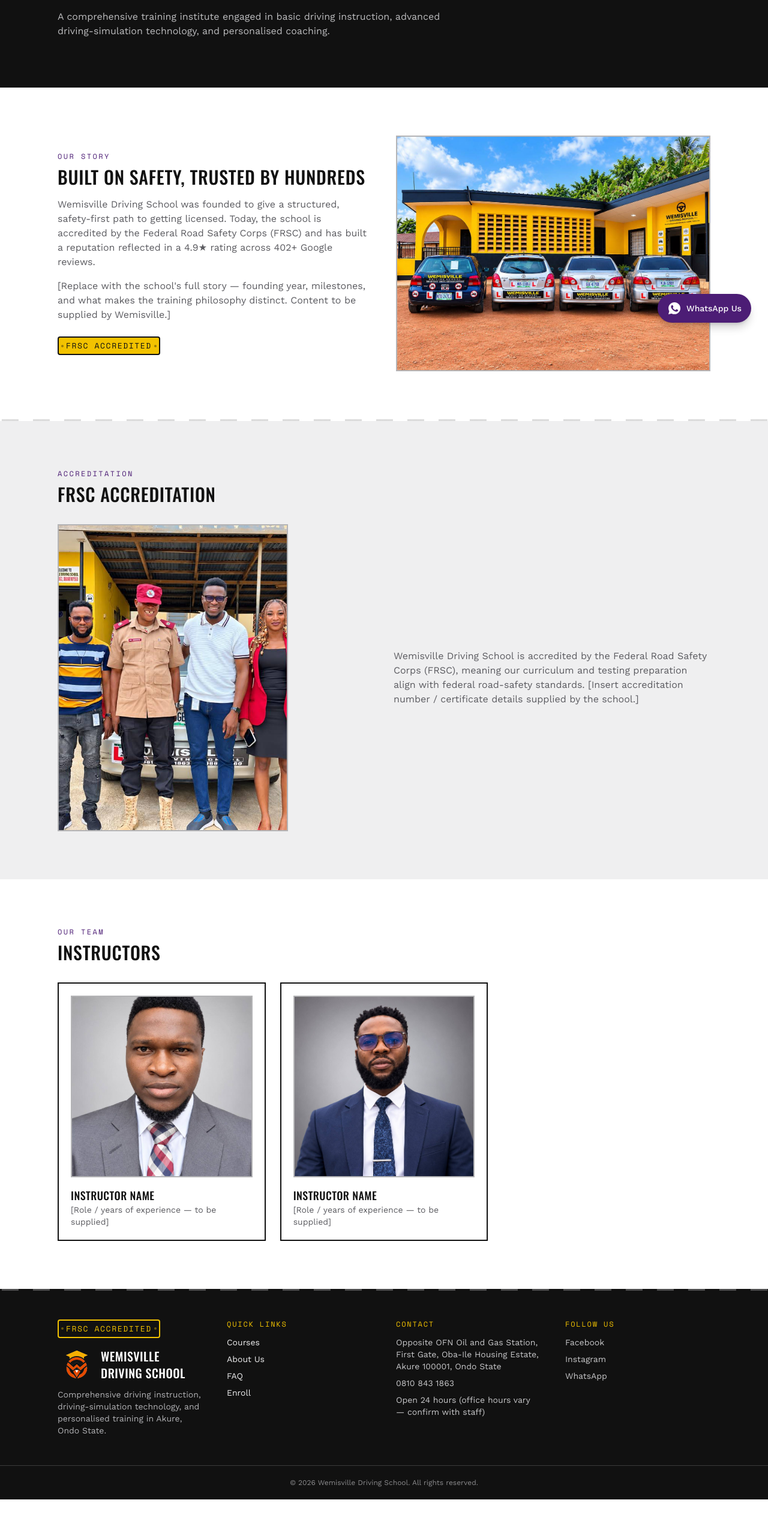
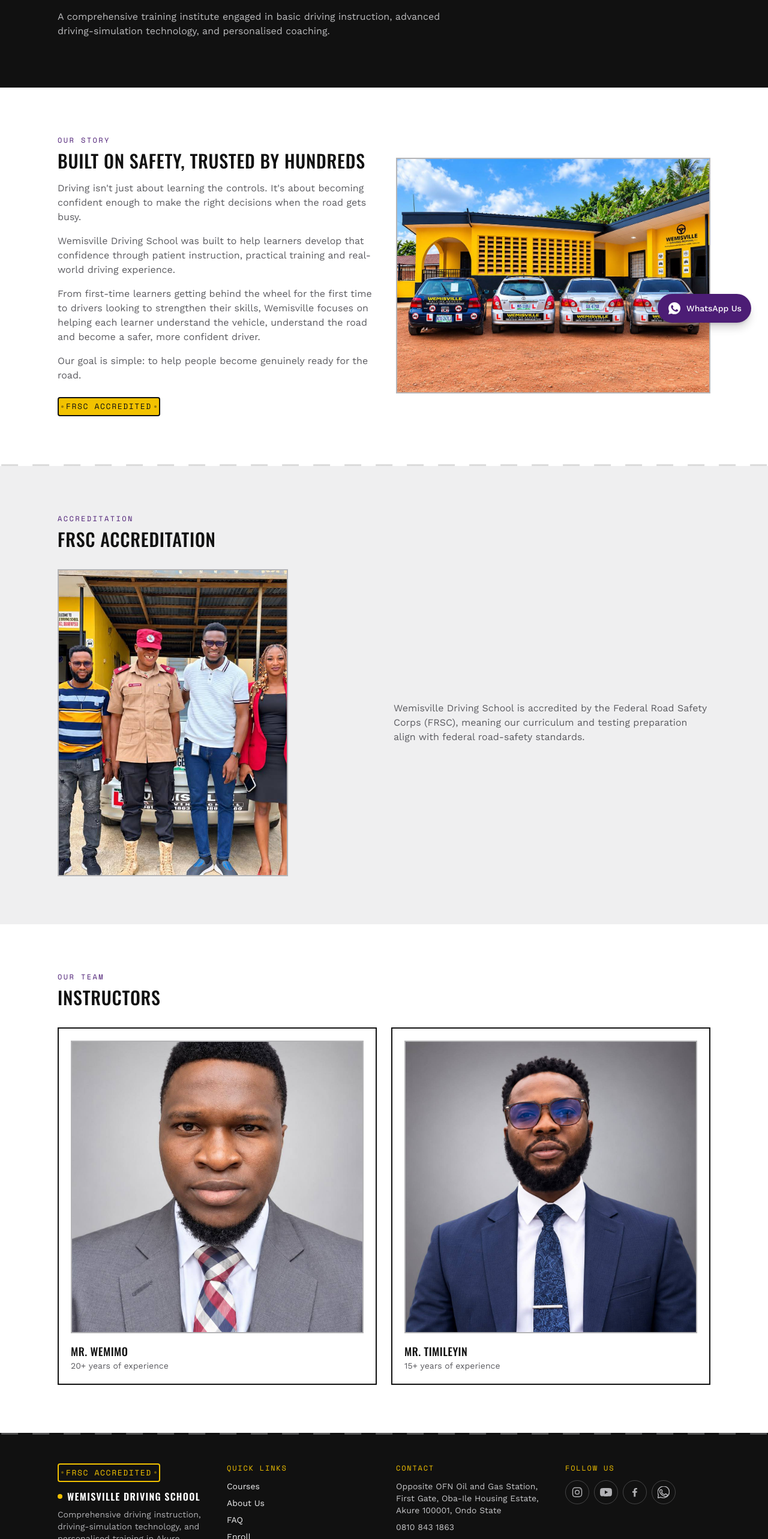
Before and after one commit to Adeelijah/wemisvilledrivingschool, a Next.js app: page /about in a window 1280 px wide. Shown: the part 234-2800 px from the top of the page at 60% size. Before the commit the page ends 2734 px from the top, so only its background shows below. Built offline with nearby package versions, Linux system fonts and the light colour scheme.

Commit message:
feat: update Wemisville site content and navigation

```diff
--- a/app/(site)/about/page.js
+++ b/app/(site)/about/page.js
@@ -3,7 +3,6 @@
 import PlateBadge from "@/components/PlateBadge";
 import Image from "next/image";
 import LaneDivider from "@/components/LaneDivider";
-import { site } from "@/lib/site";
 
 export const metadata = {
   title: "About Us | Wemisville Driving School",
@@ -27,13 +26,16 @@
               Built on safety, trusted by hundreds
             </h2>
             <p className="mt-4 text-slate">
-              Wemisville Driving School was founded to give a structured, safety-first path to
-              getting licensed. Today, the school is accredited by the Federal Road Safety Corps (FRSC) and has
-              built a reputation reflected in a {site.rating}★ rating across {site.reviewCount}+ Google reviews.
+              Driving isn&apos;t just about learning the controls. It&apos;s about becoming confident enough to make the right decisions when the road gets busy.
             </p>
             <p className="mt-4 text-slate">
-              [Replace with the school's full story — founding year, milestones, and what makes the training
-              philosophy distinct. Content to be supplied by Wemisville.]
+              Wemisville Driving School was built to help learners develop that confidence through patient instruction, practical training and real-world driving experience.
+            </p>
+            <p className="mt-4 text-slate">
+              From first-time learners getting behind the wheel for the first time to drivers looking to strengthen their skills, Wemisville focuses on helping each learner understand the vehicle, understand the road and become a safer, more confident driver.
+            </p>
+            <p className="mt-4 text-slate">
+              Our goal is simple: to help people become genuinely ready for the road.
             </p>
             <div className="mt-6">
               <PlateBadge tone="yellow">FRSC ACCREDITED</PlateBadge>
@@ -69,8 +71,7 @@
             </div>
             <p className="text-slate">
               Wemisville Driving School is accredited by the Federal Road Safety Corps (FRSC), meaning our
-              curriculum and testing preparation align with federal road-safety standards. [Insert accreditation
-              number / certificate details supplied by the school.]
+              curriculum and testing preparation align with federal road-safety standards.
             </p>
           </div>
         </Container>
@@ -80,20 +81,23 @@
         <Container>
           <p className="font-plate text-xs uppercase tracking-[0.2em] text-road">Our team</p>
           <h2 className="mt-2 font-display text-3xl uppercase tracking-wide text-ink">Instructors</h2>
-          <div className="mt-8 grid gap-6 sm:grid-cols-2 lg:grid-cols-3">
-            {["/instructor1.jpg", "/instructor2.jpg"].map((src, i) => (
-              <div key={src} className="border-2 border-ink bg-paper p-5">
+          <div className="mt-8 grid gap-6 sm:grid-cols-2">
+            {[
+              { src: "/instructor1.jpg", name: "Mr. Wemimo", experience: "20+ years of experience" },
+              { src: "/instructor2.jpg", name: "Mr. Timileyin", experience: "15+ years of experience" },
+            ].map((instructor) => (
+              <div key={instructor.name} className="border-2 border-ink bg-paper p-5">
                 <div className="relative aspect-square w-full overflow-hidden border-2 border-slate/40 bg-chalk">
                   <Image
-                    src={src}
-                    alt={`Portrait of Wemisville driving instructor ${i + 1}.`}
+                    src={instructor.src}
+                    alt={`Portrait of ${instructor.name}, Wemisville driving instructor.`}
                     fill
-                    sizes="(min-width: 1024px) 33vw, (min-width: 640px) 50vw, 100vw"
+                    sizes="(min-width: 640px) 50vw, 100vw"
                     className="object-cover"
                   />
                 </div>
-                <h3 className="mt-4 font-display text-lg uppercase tracking-wide text-ink">Instructor Name</h3>
-                <p className="text-sm text-slate">[Role / years of experience — to be supplied]</p>
+                <h3 className="mt-4 font-display text-lg uppercase tracking-wide text-ink">{instructor.name}</h3>
+                <p className="text-sm text-slate">{instructor.experience}</p>
               </div>
             ))}
           </div>
--- a/app/(site)/contact/page.js
+++ b/app/(site)/contact/page.js
@@ -28,6 +28,10 @@
             <div>
               <h2 className="font-display text-lg uppercase tracking-wide text-ink">Phone</h2>
               <a href={site.phoneHref} className="mt-1 block text-road hover:underline">{site.phoneDisplay}</a>
+            </div>
+            <div>
+              <h2 className="font-display text-lg uppercase tracking-wide text-ink">Email</h2>
+              <a href={`mailto:${site.email}`} className="mt-1 block text-road hover:underline">{site.email}</a>
             </div>
             <div>
               <h2 className="font-display text-lg uppercase tracking-wide text-ink">Hours</h2>
--- a/app/(site)/gallery/page.js
+++ b/app/(site)/gallery/page.js
@@ -4,18 +4,15 @@
 
 export const metadata = {
   title: "Gallery | Wemisville Driving School",
-  description: "Photos and videos of Wemisville Driving School's vehicles, simulators, and training in action.",
+  description: "Photos of Wemisville Driving School's vehicles, school events, and graduates.",
 };
 
 const ITEMS = [
-  { src: "/simulatortraining.jpg", alt: "A student using Wemisville's driving simulator and steering wheel." },
   { src: "/facilityphoto.jpg", alt: "Wemisville's driving school facility and parked training vehicles." },
   { src: "/frsctestday.jpg", alt: "Wemisville representatives with FRSC officials at the driving school." },
   { src: "/graduationday1.jpg", alt: "A Wemisville graduate holding a graduation certificate with a school representative." },
   { src: "/graduationday2.jpg", alt: "A Wemisville graduate presenting their course completion documents." },
   { src: "/graduationday3.jpg", alt: "A Wemisville graduate holding a certificate and assessment form." },
-  { src: "/instructor1.jpg", alt: "Portrait of a Wemisville driving instructor in a gray suit." },
-  { src: "/instructor2.jpg", alt: "Portrait of a Wemisville driving instructor in a navy suit." },
 ];
 
 export default function GalleryPage() {
@@ -24,7 +21,7 @@
       <PageHero
         eyebrow="See us in action"
         title="Gallery"
-        desc="Photos and videos from training sessions, our vehicles and simulators, and graduation days."
+        desc="Photos of Wemisville's vehicles, school events, and graduates."
       />
       <section className="py-14 md:py-20">
         <Container className="grid grid-cols-2 gap-4 sm:grid-cols-3 md:grid-cols-4">
--- a/components/Footer.js
+++ b/components/Footer.js
@@ -1,5 +1,4 @@
 import Link from "next/link";
-import Image from "next/image";
 import Container from "./Container";
 import LaneDivider from "./LaneDivider";
 import PlateBadge from "./PlateBadge";
@@ -15,14 +14,8 @@
             <PlateBadge tone="dark">FRSC ACCREDITED</PlateBadge>
           </div>
           <div className="flex items-center gap-2">
-            <Image
-              src="/wemisville-logo-transparent.png"
-              alt="Wemisville Driving School official logo"
-              width={64}
-              height={64}
-              className="h-16 w-16 object-contain"
-            />
-            <p className="font-display text-xl uppercase tracking-wide text-paper">{site.name}</p>
+            <span aria-hidden="true" className="h-2 w-2 flex-shrink-0 rounded-full bg-signal motion-safe:animate-pulse" />
+            <p className="font-display text-base font-semibold uppercase tracking-[0.08em] text-paper">WEMISVILLE DRIVING SCHOOL</p>
           </div>
           <p className="mt-2 max-w-xs text-sm text-chalkLine/80">
             Comprehensive driving instruction, driving-simulation technology, and personalised training in Akure, Ondo State.
@@ -44,16 +37,45 @@
           <ul className="space-y-2 text-sm text-chalkLine/90">
             <li>{site.address}</li>
             <li><a href={site.phoneHref} className="hover:text-signal">{site.phoneDisplay}</a></li>
+            <li><a href={`mailto:${site.email}`} className="hover:text-signal">{site.email}</a></li>
             <li>{site.hours}</li>
           </ul>
         </div>
 
         <div>
           <p className="mb-3 font-plate text-xs uppercase tracking-[0.15em] text-signal">Follow Us</p>
-          <ul className="space-y-2 text-sm text-chalkLine/90">
-            <li><a href="#" className="hover:text-signal">Facebook</a></li>
-            <li><a href="#" className="hover:text-signal">Instagram</a></li>
-            <li><a href={`https://wa.me/${site.whatsappNumber}`} className="hover:text-signal">WhatsApp</a></li>
+          <ul className="flex items-center gap-2">
+            <li>
+              <a href="https://www.instagram.com/wemisvilledrivingschool/" target="_blank" rel="noopener noreferrer" aria-label="Instagram" className="inline-flex h-10 w-10 items-center justify-center rounded-full border border-chalkLine/25 text-chalkLine/80 transition-colors hover:border-signal hover:text-signal focus-visible:outline focus-visible:outline-2 focus-visible:outline-offset-2 focus-visible:outline-signal">
+                <svg viewBox="0 0 24 24" className="h-5 w-5" fill="none" stroke="currentColor" strokeWidth="1.8" aria-hidden="true">
+                  <rect x="3" y="3" width="18" height="18" rx="5" />
+                  <circle cx="12" cy="12" r="4" />
+                  <circle cx="18" cy="6" r="0.8" fill="currentColor" stroke="none" />
+                </svg>
+              </a>
+            </li>
+            <li>
+              <a href="https://www.youtube.com/@wemisvilledrivingschool" target="_blank" rel="noopener noreferrer" aria-label="YouTube" className="inline-flex h-10 w-10 items-center justify-center rounded-full border border-chalkLine/25 text-chalkLine/80 transition-colors hover:border-signal hover:text-signal focus-visible:outline focus-visible:outline-2 focus-visible:outline-offset-2 focus-visible:outline-signal">
+                <svg viewBox="0 0 24 24" className="h-5 w-5" fill="currentColor" aria-hidden="true">
+                  <path d="M23.5 6.2a3 3 0 0 0-2.1-2.1C19.5 3.6 12 3.6 12 3.6s-7.5 0-9.4.5A3 3 0 0 0 .5 6.2 31 31 0 0 0 0 12a31 31 0 0 0 .5 5.8 3 3 0 0 0 2.1 2.1c1.9.5 9.4.5 9.4.5s7.5 0 9.4-.5a3 3 0 0 0 2.1-2.1A31 31 0 0 0 24 12a31 31 0 0 0-.5-5.8ZM9.6 15.6V8.4l6.3 3.6-6.3 3.6Z" />
+                </svg>
+              </a>
+            </li>
+            <li>
+              <a href="https://web.facebook.com/wemisville/?_rdc=1&_rdr#" target="_blank" rel="noopener noreferrer" aria-label="Facebook" className="inline-flex h-10 w-10 items-center justify-center rounded-full border border-chalkLine/25 text-chalkLine/80 transition-colors hover:border-signal hover:text-signal focus-visible:outline focus-visible:outline-2 focus-visible:outline-offset-2 focus-visible:outline-signal">
+                <svg viewBox="0 0 24 24" className="h-5 w-5" fill="currentColor" aria-hidden="true">
+                  <path d="M13.5 21v-8h2.7l.4-3.1h-3.1V7.9c0-.9.3-1.5 1.6-1.5h1.6V3.6c-.3 0-1.3-.1-2.5-.1-2.5 0-4.2 1.5-4.2 4.3v2.1H7.2V13H10v8h3.5Z" />
+                </svg>
+              </a>
+            </li>
+            <li>
+              <a href={`https://wa.me/${site.whatsappNumber}`} target="_blank" rel="noopener noreferrer" aria-label="WhatsApp" className="inline-flex h-10 w-10 items-center justify-center rounded-full border border-chalkLine/25 text-chalkLine/80 transition-colors hover:border-signal hover:text-signal focus-visible:outline focus-visible:outline-2 focus-visible:outline-offset-2 focus-visible:outline-signal">
+                <svg viewBox="0 0 24 24" className="h-5 w-5" fill="none" stroke="currentColor" strokeWidth="1.8" strokeLinecap="round" strokeLinejoin="round" aria-hidden="true">
+                  <path d="M20.4 3.6A11.8 11.8 0 0 0 1.8 17.8L.5 23.5l5.8-1.5A11.8 11.8 0 0 0 20.4 3.6Z" />
+                  <path d="M8.2 7.4c-.3-.6-.6-.6-.9-.6h-.7c-.3 0-.7.1-1 .5-.4.4-1.3 1.3-1.3 3.1s1.3 3.5 1.5 3.7c.2.3 2.6 4.1 6.4 5.6 3.2 1.3 3.8 1 4.5.9.7-.1 2.2-.9 2.5-1.8.3-.9.3-1.6.2-1.8-.1-.2-.4-.3-.8-.5l-2.5-1.2c-.3-.1-.6-.2-.8.2l-1.1 1.4c-.2.3-.4.3-.8.1-.4-.2-1.7-.6-3.2-2-1.2-1.1-2-2.4-2.2-2.8-.2-.4 0-.6.2-.8l.6-.7c.2-.2.3-.4.4-.7.1-.3 0-.5 0-.7L8.2 7.4Z" />
+                </svg>
+              </a>
+            </li>
           </ul>
         </div>
       </Container>
--- a/components/Header.js
+++ b/components/Header.js
@@ -1,8 +1,7 @@
 "use client";
 
-import { useState } from "react";
+import { useEffect, useState } from "react";
 import Link from "next/link";
-import Image from "next/image";
 import Container from "./Container";
 import { site } from "@/lib/site";
 
@@ -17,20 +16,30 @@
 
 export default function Header() {
   const [open, setOpen] = useState(false);
+  const [scrolled, setScrolled] = useState(false);
+
+  useEffect(() => {
+    const updateScrollState = () => setScrolled(window.scrollY > 8);
+    updateScrollState();
+    window.addEventListener("scroll", updateScrollState, { passive: true });
+    return () => window.removeEventListener("scroll", updateScrollState);
+  }, []);
 
   return (
-    <header className="sticky top-0 z-50 border-b-2 border-ink bg-paper">
+    <header
+      className={`sticky top-0 z-50 border-b-2 transition-[background-color,border-color,box-shadow,backdrop-filter] duration-300 ${
+        scrolled
+          ? "border-ink/10 bg-paper/85 shadow-sm backdrop-blur-md"
+          : "border-ink bg-paper"
+      }`}
+    >
       <Container className="flex h-16 items-center justify-between md:h-20">
         <Link href="/" className="flex items-center gap-2" onClick={() => setOpen(false)}>
-          <Image
-            src="/wemisville-logo-transparent.png"
-            alt="Wemisville Driving School"
-            width={80}
-            height={80}
-            className="h-16 w-16 object-contain md:h-20 md:w-20"
-          />
-          <span className="hidden font-display text-lg uppercase tracking-wide text-ink sm:inline md:text-xl">
-            {site.shortName}
+          <span className="flex items-center gap-2.5 whitespace-nowrap">
+            <span aria-hidden="true" className="h-2 w-2 flex-shrink-0 rounded-full bg-signal motion-safe:animate-pulse" />
+            <span className="font-display text-[11px] font-semibold uppercase tracking-[0.08em] text-ink sm:text-sm md:text-[13px] md:tracking-[0.04em]">
+              WEMISVILLE DRIVING SCHOOL
+            </span>
           </span>
         </Link>
 
--- a/lib/courses.js
+++ b/lib/courses.js
@@ -8,7 +8,7 @@
     name: "Basic Driving Course",
     audience: "New drivers, first-time license applicants",
     duration: "4 weeks (flexible scheduling)",
-    price: "Contact for pricing",
+    price: "₦120,000",
     includes: [
       "Highway code & road signs theory",
       "Supervised practical driving sessions",
@@ -22,7 +22,7 @@
     name: "Advanced / Simulator Course",
     audience: "Licensed drivers refining skills, nervous drivers",
     duration: "2–3 weeks",
-    price: "Contact for pricing",
+    price: "₦75,000",
     includes: [
       "Driving-simulation technology sessions",
       "Defensive driving techniques",
--- a/lib/site.js
+++ b/lib/site.js
@@ -7,10 +7,10 @@
   phoneDisplay: "0810 843 1863",
   phoneHref: "tel:+2348108431863",
   whatsappNumber: "2348108431863", // country code + number, no leading zero, no plus
-  email: "info@wemisvilledrivingschool.com", // placeholder — confirm with client
+  email: "wemisvilledrivingschool@gmail.com",
   address: "Opposite OFN Oil and Gas Station, First Gate, Oba-Ile Housing Estate, Akure 100001, Ondo State",
   mapsQuery: "Wemisville Driving School Oba-Ile Akure",
-  hours: "Open 24 hours (office hours vary — confirm with staff)",
+  hours: "Monday – Friday: 9:00 AM – 5:00 PM",
   rating: 4.9,
   reviewCount: 402,
 };
```
